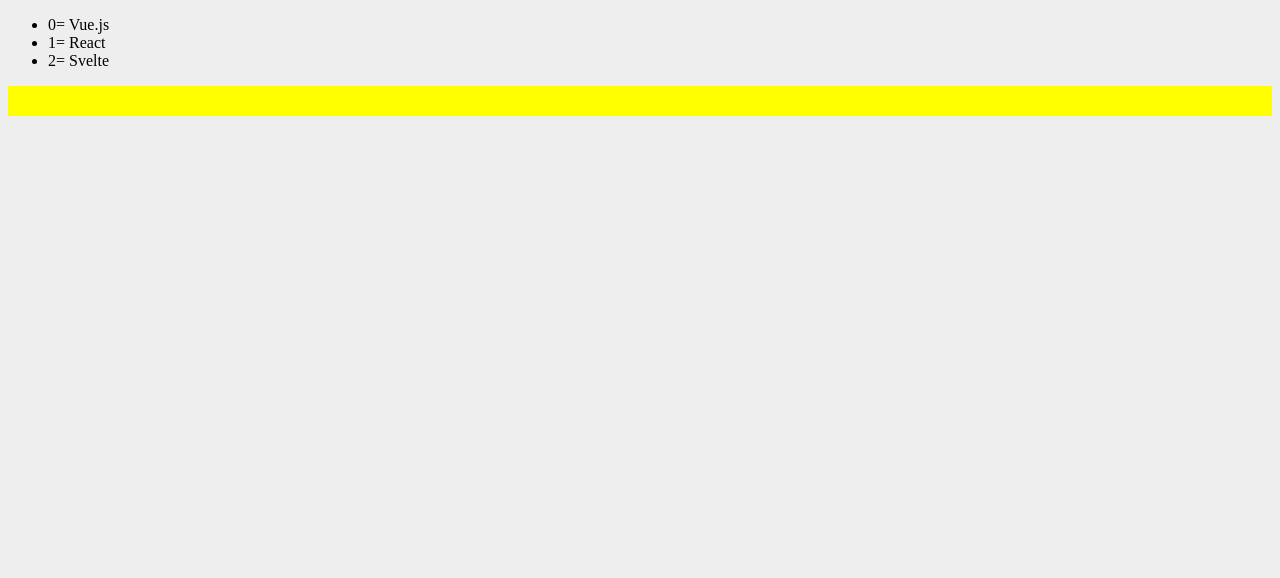
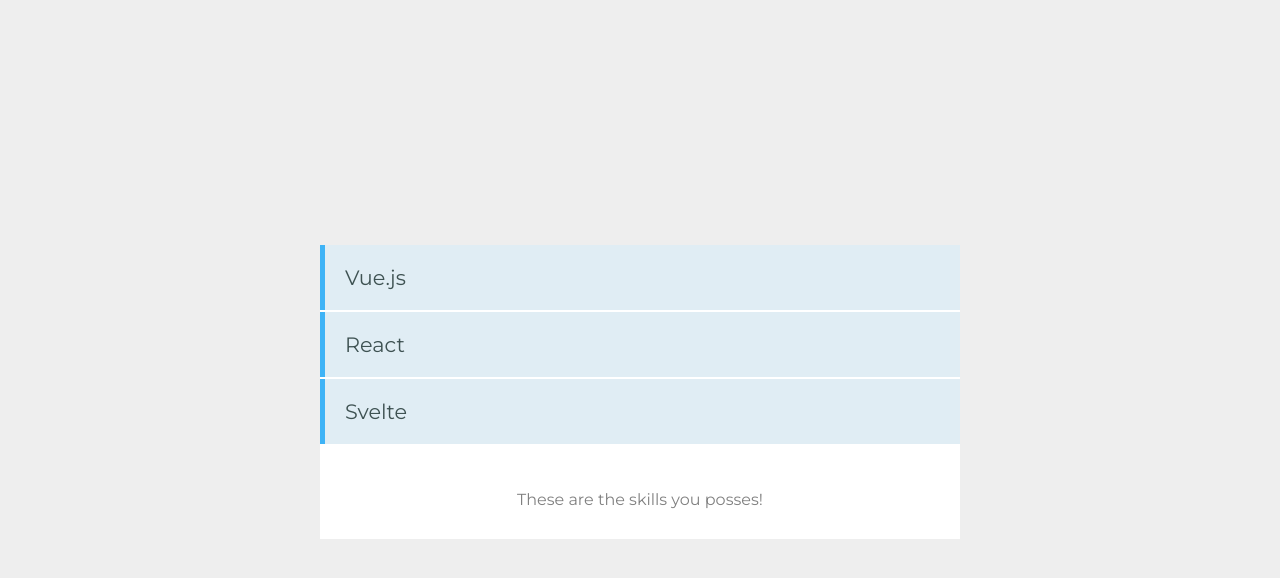
Before and after one commit to RHaddlesey/vue-skills, a Vue app: page / in a window 1280 px wide. Shown: the top 578 px of the page. Built offline with nearby package versions, Linux system fonts and the light colour scheme.

Commit message:
styled properly

```diff
--- a/src/App.vue
+++ b/src/App.vue
@@ -16,7 +16,21 @@
 </script>
 
 <style>
-  body {
-    background-color: #eeeeee;
-  }
+@import url('https://fonts.googleapis.com/css?family=Montserrat:400,700');
+
+body {
+  background-color: #EEEEEE;
+  font-family: 'Montserrat', sans-serif;
+  display: grid;
+  grid-template-rows: auto;
+  justify-items: center;
+  align-items: center;
+}
+body, html {
+  margin: 0;
+  height: 100%;
+}
+#app {
+    width: 50%;
+}
 </style>
--- a/src/components/Skills.vue
+++ b/src/components/Skills.vue
@@ -3,11 +3,10 @@
     <div class="holder">
       <ul>
         <li v-for="(data, index) in skills" :key="index">
-          {{ index }}= {{ data.skill }}
+          {{ data.skill }}
         </li>
       </ul>
-
-      <div v-bind:style="{ backgroundColor: bgColor, width: bgWidth, height: bgHeight }"></div>
+      <p>These are the skills you posses!</p>
     </div>
   </div>
 </template>
@@ -32,9 +31,34 @@
 
 <!-- Add "scoped" attribute to limit CSS to this component only -->
 <style scoped>
-  .alert {
-    background-color: yellow;
-    width: 100%;
-    height: 30px;
+
+  .holder {
+    background: #fff;
   }
+
+  ul {
+    margin: 0;
+    padding: 0;
+    list-style-type: none;
+  }
+
+  ul li {
+    padding: 20px;
+    font-size: 1.3em;
+    background-color: #E0EDF4;
+    border-left: 5px solid #3EB3F6;
+    margin-bottom: 2px;
+    color: #3E5252;
+  }
+
+  p {
+    text-align:center;
+    padding: 30px 0;
+    color: gray;
+  }
+
+  .container {
+    box-shadow: 0px 0px 40px lightgray;
+  }
+
 </style>
```
